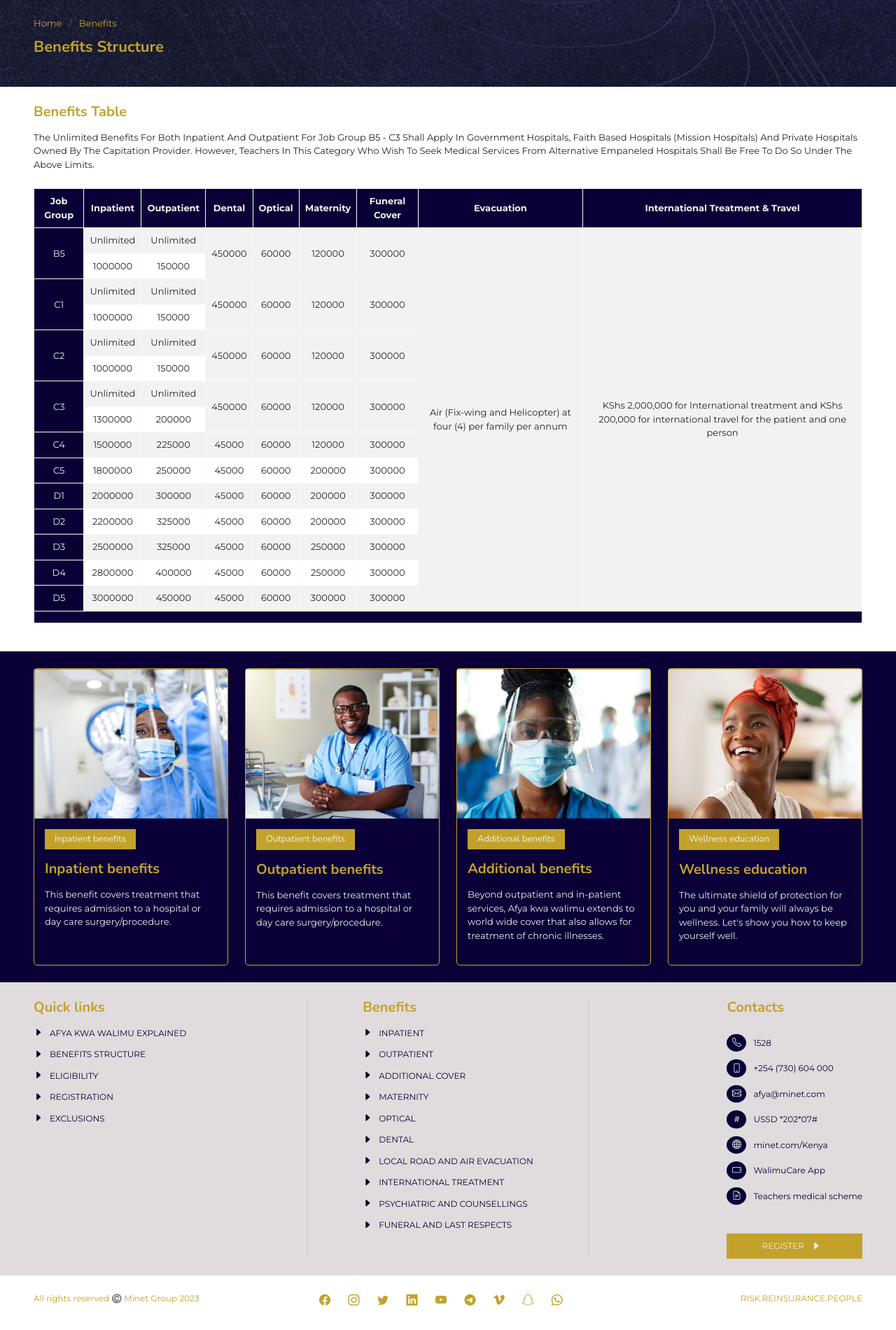
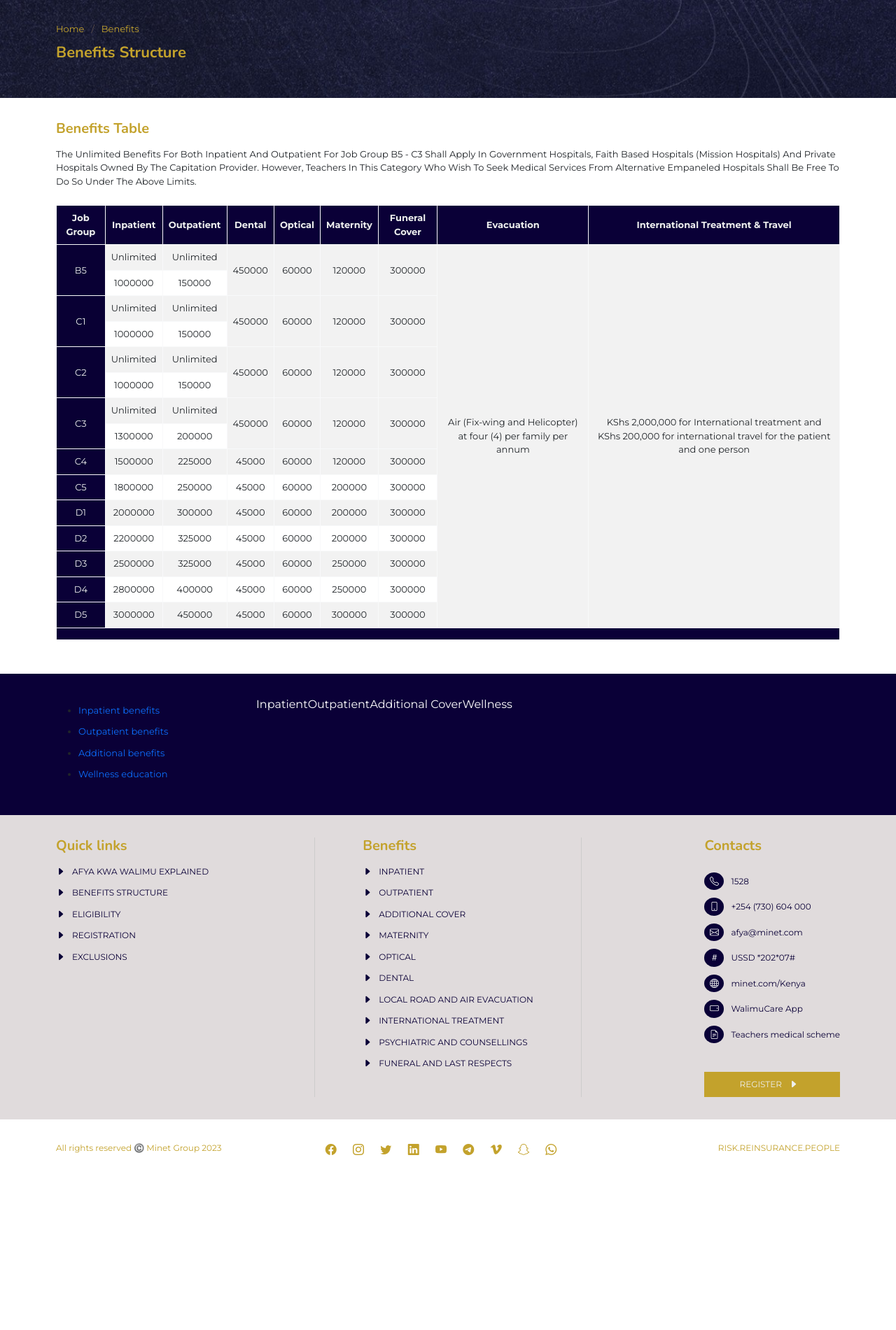
Before and after one commit to K-waks/walimuCare, a Django app: page /benefits-structure/ in a window 1280 px wide. Shown: the part 87-1988 px from the top of the page at 70% size. After the commit the page ends 1738 px from the top, so only its background shows below. Run offline with Django 4.2, Linux system fonts and the light colour scheme; some libraries are stand-ins or nearby versions.

Commit message:
updated benefits structure

```diff
--- a/home/static/css/style.css
+++ b/home/static/css/style.css
@@ -63,6 +63,16 @@ h3 {
 
 p {
   font-size: 13px;
+}
+
+.content-padding {
+  padding: 2rem 5rem;
+}
+
+@media (max-width: 768px) {
+  .content-padding {
+    padding: 2rem 2rem;
+  }
 }
 
 /*--------------------------------------------------------------
@@ -243,6 +253,10 @@ p {
   color: #c3a22c;
 }
 
+#breadcrumbs ol a:hover {
+  color: #d4d448;
+}
+
 #breadcrumbs ol li + li {
   padding-left: 10px;
 }
@@ -357,6 +371,10 @@ p {
   display: inline-block;
   width: 36px;
   height: 30px;
+}
+
+#bottom-bar .social-links a:hover {
+  color: #0a0037;
 }
 
 @media (max-width: 992px) {
@@ -642,7 +660,7 @@ p {
 }
 
 #comprehensive-benefits a:hover {
-  color: #c3a22c;
+  color: #d4d448;
 }
 
 /*
--- a/home/static/js/main.js
+++ b/home/static/js/main.js
@@ -119,7 +119,7 @@
   if (window.location.pathname === "/benefits-structure/") {
     const urlParams = new URLSearchParams(window.location.search);
     if (urlParams.has("benefits")) {
-      const benefitsContainer = document.querySelector("#benefits-structure");
+      const benefitsContainer = document.querySelector("#benefits");
       const benefits = urlParams.get("benefits");
       if (benefits == "inpatient") {
         fetch("/benefits-structure/inpatient/")
--- a/home/templates/home/base.html
+++ b/home/templates/home/base.html
@@ -115,8 +115,7 @@
                                             <a href="{% url 'benefits-structure' %}" class="nav-link"><i class="bi bi-caret-right-fill"></i> Benefits Structure</a>
                                         </li>
                                         <li class="nav-item">
-                                            <a href="{% url 'register' %}" class="nav-link"><i class="bi bi-caret-right-fill"></i>
-                                        Registration</a>
+                                            <a href="{% url 'register' %}" class="nav-link"><i class="bi bi-caret-right-fill"></i> Registration</a>
                                         </li>
                                     </ul>
                                 </div>
@@ -133,7 +132,7 @@
         </main>
         <!-- ======= Footer ======= -->
         <footer id="footer">
-            <div class="container-fluid px-5 py-4">
+            <div class="container-fluid content-padding">
                 <div class="row">
                     <div class="quick-links col-12 col-sm-6 col-md-4 d-flex justify-content-md-start">
                         <div>
@@ -240,7 +239,7 @@
         </footer>
         <!-- ======= Bottom Bar ======= -->
         <section id="bottom-bar">
-            <div class="container-fluid px-5 py-4">
+            <div class="container-fluid content-padding">
                 <div class="row row-cols-1 row-cols-md-2 row-cols-lg-3">
                     <div class="col">
                         <div class="copyright text-center text-lg-start pe-xl-5">All rights reserved ©️ Minet Group 2023</div>
@@ -266,6 +265,8 @@
         </section>
         <!-- ======= Back To Top Arrow ======= -->
         <a href="#"
-        class="back-to-top d-flex align-items-center justify-content-center"><i class="bi bi-arrow-up-short"></i></a>
+           class="back-to-top d-flex align-items-center justify-content-center">
+            <i class="bi bi-arrow-up-short"></i>
+        </a>
     </body>
 </html>
--- a/home/templates/home/benefits-structure.html
+++ b/home/templates/home/benefits-structure.html
@@ -6,7 +6,7 @@
 {% block main %}
     <!-- Breadcrumbs -->
     <section id="breadcrumbs">
-        <div class="container-fluid px-5 py-4">
+        <div class="container-fluid content-padding">
             <ol>
                 <li>
                     <a href="{% url 'index' %}">Home</a>
@@ -18,7 +18,7 @@
     </section>
     <!-- Benefits-table -->
     <section id="benefits-table">
-        <div class="container-fluid px-5 py-4" data-aos="fade-up">
+        <div class="container-fluid content-padding" data-aos="fade-up">
             <h3>Benefits Table</h3>
             <p>
                 The Unlimited Benefits For Both Inpatient And Outpatient For Job Group B5 - C3 Shall Apply In Government Hospitals, Faith Based Hospitals (Mission Hospitals)
@@ -178,117 +178,56 @@
     </section>
     <!-- Benefits-Structure -->
     <section id="benefits-structure">
-        <div id="benefits" class="container-fluid px-5 py-4" data-aos="fade-up">
+        <div class="container-fluid content-padding">
             <div class="row">
-                <div class="col-lg-3 col-md-6 d-flex align-items-stretch">
-                    <div class="card-item">
-                        <img src="{% static 'img/benefit/card_1.png' %}"
-                             class="img-fluid"
-                             width=""
-                             height=""
-                             alt="...">
-                        <div class="card-content">
-                            <div class="d-flex justify-content-between align-items-center mb-3">
-                                <h4>Inpatient benefits</h4>
-                            </div>
-                            <h3>
+                <div class="col-12 col-md-3 order-md-1">
+                    <div>
+                        <ul>
+                            <li>
                                 <a href=""
                                    data-hx-get="/benefits-structure/inpatient/"
                                    data-hx-trigger="click"
                                    data-hx-target="#benefits"
                                    data-hx-swap="innerHTML">Inpatient benefits</a>
-                            </h3>
-                            <p>
-                                This benefit covers treatment that requires admission to a hospital or day care
-                                surgery/procedure.
-                            </p>
-                        </div>
-                    </div>
-                </div>
-                <!-- End card Item-->
-                <div class=" col-lg-3 col-md-6 d-flex align-items-stretch mt-4 mt-md-0">
-                    <div class="card-item">
-                        <img src="{% static 'img/benefit/card_2.png' %}"
-                             class="img-fluid"
-                             width=""
-                             height=""
-                             alt="...">
-                        <div class="card-content">
-                            <div class="d-flex justify-content-between align-items-center mb-3">
-                                <h4>Outpatient benefits</h4>
-                            </div>
-                            <h3>
+                            </li>
+                            <li>
                                 <a href=""
                                    data-hx-get="/benefits-structure/outpatient/"
                                    data-hx-trigger="click"
                                    data-hx-target="#benefits"
                                    data-hx-swap="innerHTML">Outpatient benefits</a>
-                            </h3>
-                            <p>
-                                This benefit covers treatment that requires admission to a hospital
-                                or day care
-                                surgery/procedure.
-                            </p>
-                        </div>
-                    </div>
-                </div>
-                <!-- End card Item-->
-                <div class="col-lg-3 col-md-6 d-flex align-items-stretch mt-4 mt-lg-0">
-                    <div class="card-item">
-                        <img src="{% static 'img/benefit/card_3.png' %}"
-                             class="img-fluid"
-                             width=""
-                             height=""
-                             alt="...">
-                        <div class="card-content">
-                            <div class="d-flex justify-content-between align-items-center mb-3">
-                                <h4>Additional benefits</h4>
-                            </div>
-                            <h3>
+                            </li>
+                            <li>
                                 <a href=""
                                    data-hx-get="/benefits-structure/additional-cover/"
                                    data-hx-trigger="click"
                                    data-hx-target="#benefits"
                                    data-hx-swap="innerHTML">Additional benefits</a>
-                            </h3>
-                            <p>
-                                Beyond outpatient and in-patient services, Afya kwa walimu extends to
-                                world wide
-                                cover
-                                that also allows for treatment of chronic illnesses.
-                            </p>
-                        </div>
-                    </div>
-                </div>
-                <!-- End card Item-->
-                <div class="col-lg-3 col-md-6 d-flex align-items-stretch mt-4 mt-lg-0">
-                    <div class="card-item">
-                        <img src="{% static 'img/benefit/card_4.png' %}"
-                             class="img-fluid"
-                             width=""
-                             height=""
-                             alt="...">
-                        <div class="card-content">
-                            <div class="d-flex justify-content-between align-items-center mb-3">
-                                <h4>Wellness education</h4>
-                            </div>
-                            <h3>
+                            </li>
+                            <li>
                                 <a href=""
                                    data-hx-get="/benefits-structure/wellness-education/"
                                    data-hx-trigger="click"
                                    data-hx-target="#benefits"
                                    data-hx-swap="innerHTML">Wellness education</a>
-                            </h3>
-                            <p>
-                                The ultimate shield of protection for you and your family will always be
-                                wellness.
-                                Let's
-                                show you how to keep yourself well.
-                            </p>
-                        </div>
+                            </li>
+                        </ul>
                     </div>
                 </div>
-                <!-- End card Item-->
+                <div class="col-12 col-md-9 order-md-2">
+                    <div id="benefits">
+                        <!-- *
+                             * Benefits container that will be filled with content
+                             *
+                         -->
+                    </div>
+                    <div class="d-flex text-white">
+                        <div>Inpatient</div>
+                        <div>Outpatient</div>
+                        <div>Additional Cover</div>
+                        <div>Wellness</div>
+                    </div>
+                </div>
             </div>
         </div>
     </section>
--- a/home/templates/home/benefits/additional-cover.html
+++ b/home/templates/home/benefits/additional-cover.html
@@ -1,8 +1,5 @@
-<div id="additional-cover" data-aos="fade-in" data-aos-delay="100">
-    <div>
+<div data-aos="fade-in">
     <h3>Additional Covered Benefits</h3>
-    </div>
-    <div>
     <ul>
         <li>
             Worldwide medical cover with no geographical limits (on reimbursement while on
@@ -81,4 +78,3 @@
         </li>
     </ul>
 </div>
-</div>
--- a/home/templates/home/benefits/inpatient.html
+++ b/home/templates/home/benefits/inpatient.html
@@ -1,8 +1,5 @@
-<div id="inpatient-benefits" data-aos="fade-in" data-aos-delay="100">
-    <div>
+<div data-aos="fade-in">
     <h3>InPatient Benefits</h3>
-    </div>
-    <div>
     <p>
         This benefit covers treatment that requires admission to a hospital or day-care
         surgery/procedure. The benefits (paid net of NHIF (National Health Insurance Fund)
@@ -73,4 +70,3 @@
         <li>Male medical circumcision</li>
     </ul>
 </div>
-</div>
--- a/home/templates/home/benefits/outpatient.html
+++ b/home/templates/home/benefits/outpatient.html
@@ -1,8 +1,5 @@
-<div id="outpatient-benefits" data-aos="fade-in" data-aos-delay="100">
-    <div>
+<div data-aos="fade-in">
     <h3>Outpatient Benefits</h3>
-    </div>
-    <div>
     <p>
         This benefit covers treatment that does not require admission or day-care surgery in
         a
@@ -56,4 +53,3 @@
         </li>
     </ul>
 </div>
-</div>
--- a/home/templates/home/index.html
+++ b/home/templates/home/index.html
@@ -53,7 +53,7 @@
     </section>
     <!-- ======= Services Section ======= -->
     <section id="services">
-        <div class="container-fluid px-5 py-4">
+        <div class="container-fluid content-padding">
             <div class="row g-4">
                 <div class="col-12 col-lg-5">
                     <form action="" method="get">
@@ -192,7 +192,7 @@
     </section>
     <!-- ======= Clients Section ======= -->
     <section id="clients">
-        <div class="container-fluid px-5 py-4">
+        <div class="container-fluid content-padding">
             <div class="swiper" data-aos="zoom-in">
                 <div class="swiper-wrapper align-items-center user-select-none">
                     <div class="swiper-slide">
@@ -258,7 +258,7 @@
     </section>
     <!-- ======= Comprehensive Benefits Section ======= -->
     <section id="comprehensive-benefits">
-        <div class="container-fluid px-5 py-4">
+        <div class="container-fluid content-padding">
             <h2>Comprehensive Benefits</h2>
             <div class="row row-cols-1 row-cols-sm-2 row-cols-lg-4 g-4">
                 <div class="col" data-aos="fade-up">
--- a/home/templates/home/register.html
+++ b/home/templates/home/register.html
@@ -5,7 +5,7 @@
 {% endblock title %}
 {% block main %}
     <section id="breadcrumbs">
-        <div class="container-fluid px-5 py-4">
+        <div class="container-fluid content-padding">
             <ol>
                 <li>
                     <a href="{% url 'index' %}">Home</a>
```
Also changed, not shown: home/templates/home/about.html (+3 -4 lines), home/templates/home/benefits/wellness.html (+3 -4 lines). Lines whose indentation alone changed are shown as unchanged.
